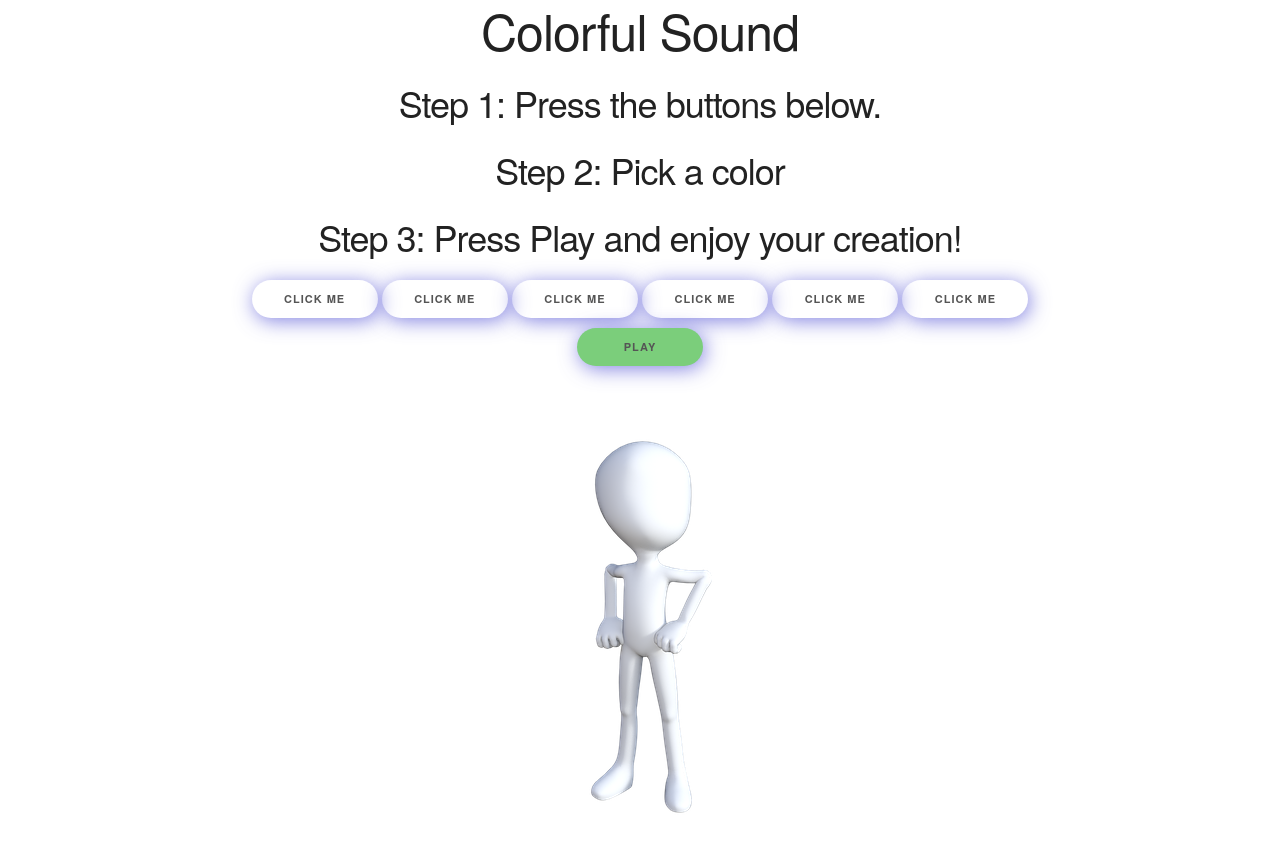
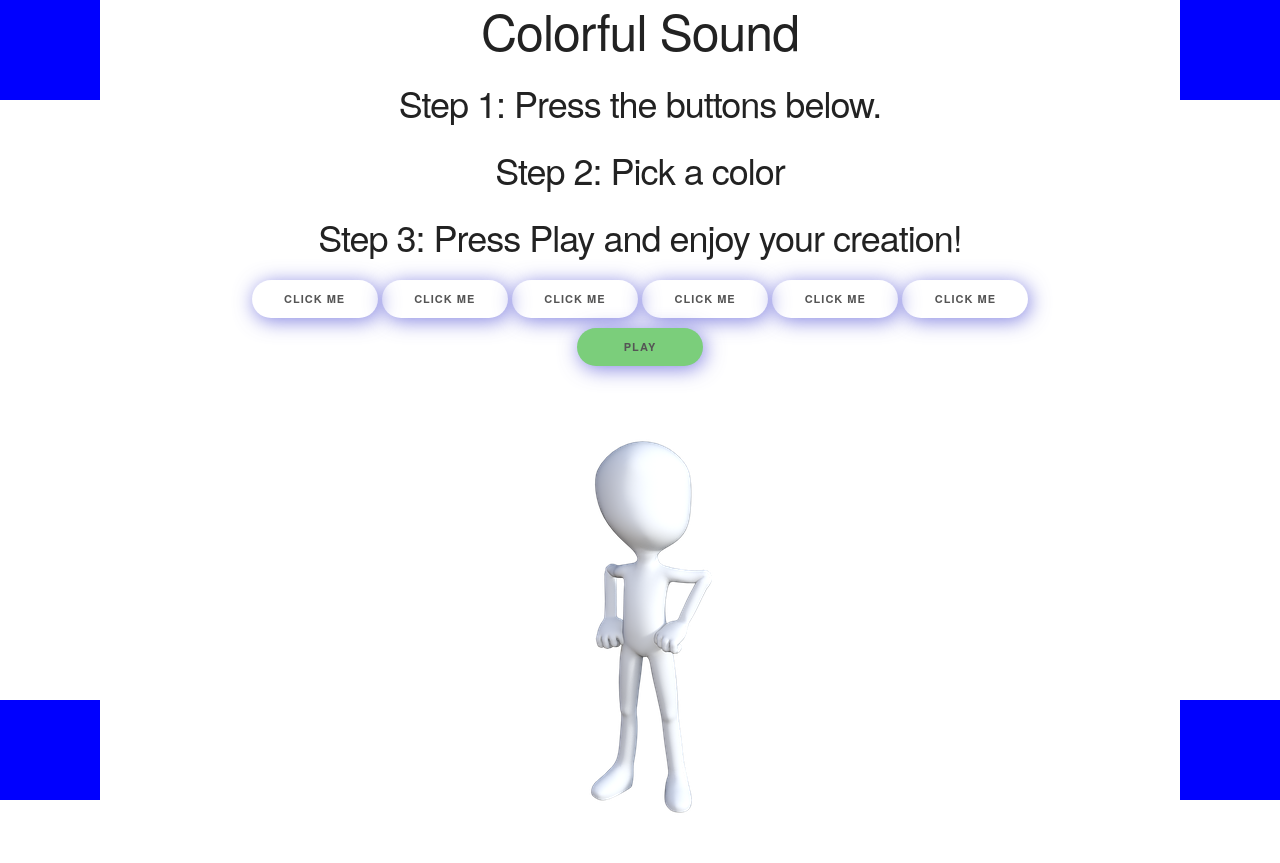
Before and after one commit to adam-kuhn/Color-and-Sound, a plain HTML site: page index.html in a window 1280 px wide. Drawn offline with nearby package versions, Linux system fonts and the light colour scheme.

Commit message:
add basic styling to background box

```diff
--- a/style/main.css
+++ b/style/main.css
@@ -66,3 +66,31 @@ box-shadow: 2px 3px 20px #5454d6b8;
   background-color: #7bce7b;
   box-shadow: 2px 3px 20px #5454d6b8;
 }
+
+/*style background boxes*/
+.background-box {
+  width: 100px;
+  height: 100px;
+  background-color: blue;
+  position:absolute;
+}
+
+#top-left {
+  top: 0;
+  left: 0;
+}
+
+#top-right {
+  top: 0;
+  right: 0;
+}
+
+#bottom-left {
+  bottom: 0;
+  left: 0;
+}
+
+#bottom-right {
+  bottom: 0;
+  right: 0;
+}
```
